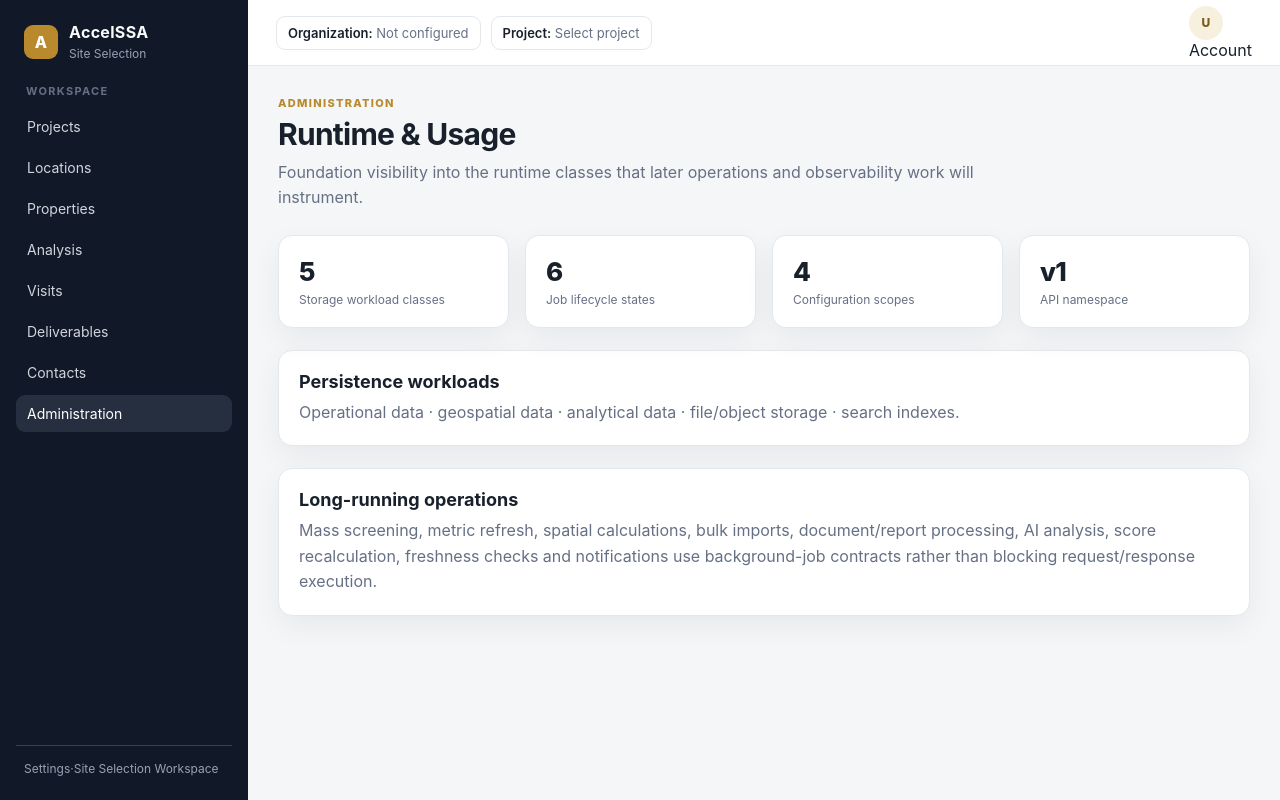
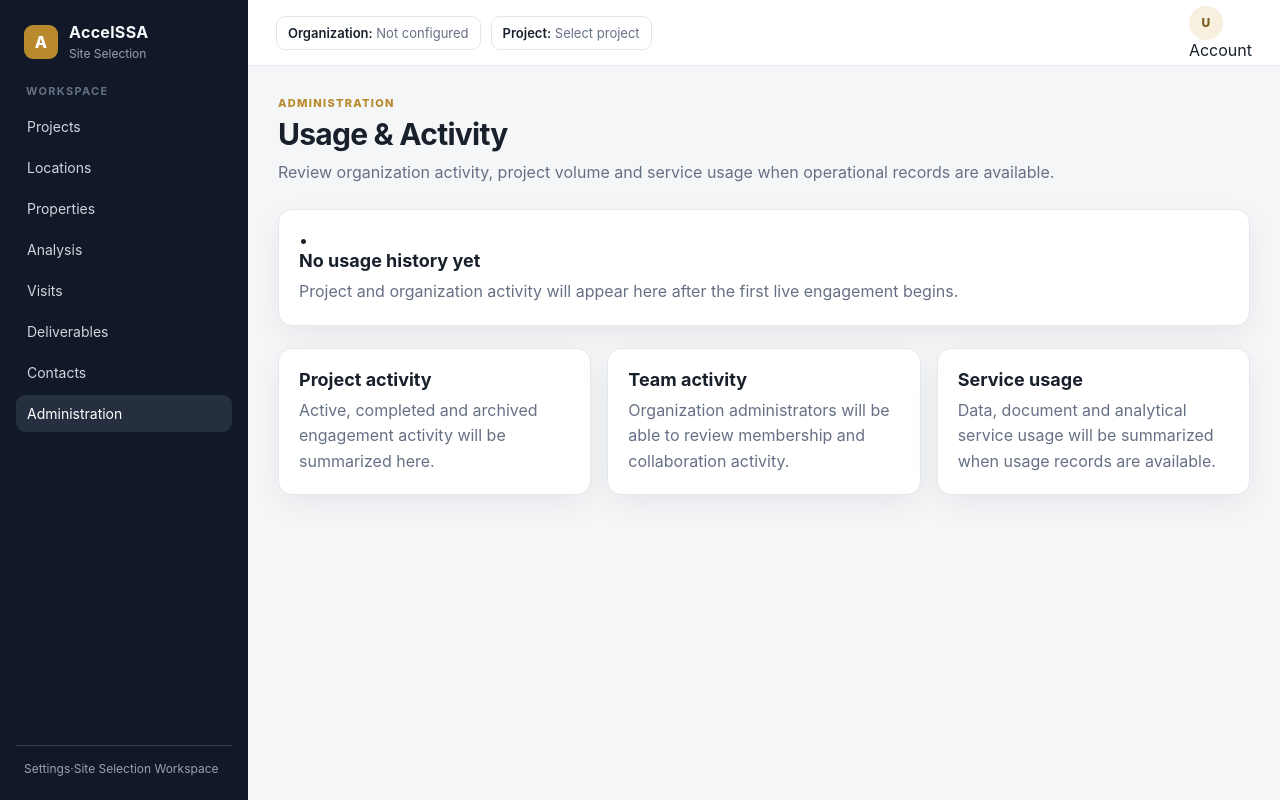
Before and after one commit to AccelAnalysis/AccelSSA, a Next.js app: page /administration/usage in a window 1280 px wide. Built offline with nearby package versions, Linux system fonts and the light colour scheme.

Commit message:
Replace runtime diagnostics with organization usage state

```diff
--- a/src/app/administration/usage/page.tsx
+++ b/src/app/administration/usage/page.tsx
@@ -1,8 +1,25 @@
 import { PageHeader } from "@/components/ui/page-header";
 
 export default function UsagePage() {
-  return <><PageHeader eyebrow="Administration" title="Runtime & Usage" description="Foundation visibility into the runtime classes that later operations and observability work will instrument." />
-  <div className="grid grid-4"><div className="card"><div className="metric-value">5</div><div className="metric-label">Storage workload classes</div></div><div className="card"><div className="metric-value">6</div><div className="metric-label">Job lifecycle states</div></div><div className="card"><div className="metric-value">4</div><div className="metric-label">Configuration scopes</div></div><div className="card"><div className="metric-value">v1</div><div className="metric-label">API namespace</div></div></div>
-  <section className="section card"><h2>Persistence workloads</h2><p>Operational data · geospatial data · analytical data · file/object storage · search indexes.</p></section>
-  <section className="section card"><h2>Long-running operations</h2><p>Mass screening, metric refresh, spatial calculations, bulk imports, document/report processing, AI analysis, score recalculation, freshness checks and notifications use background-job contracts rather than blocking request/response execution.</p></section></>;
+  return (
+    <>
+      <PageHeader
+        eyebrow="Administration"
+        title="Usage & Activity"
+        description="Review organization activity, project volume and service usage when operational records are available."
+      />
+      <section className="card empty-state">
+        <div className="empty-state-mark" aria-hidden="true">•</div>
+        <div>
+          <h2>No usage history yet</h2>
+          <p>Project and organization activity will appear here after the first live engagement begins.</p>
+        </div>
+      </section>
+      <section className="section grid grid-3">
+        <article className="card"><h2>Project activity</h2><p>Active, completed and archived engagement activity will be summarized here.</p></article>
+        <article className="card"><h2>Team activity</h2><p>Organization administrators will be able to review membership and collaboration activity.</p></article>
+        <article className="card"><h2>Service usage</h2><p>Data, document and analytical service usage will be summarized when usage records are available.</p></article>
+      </section>
+    </>
+  );
 }
```
